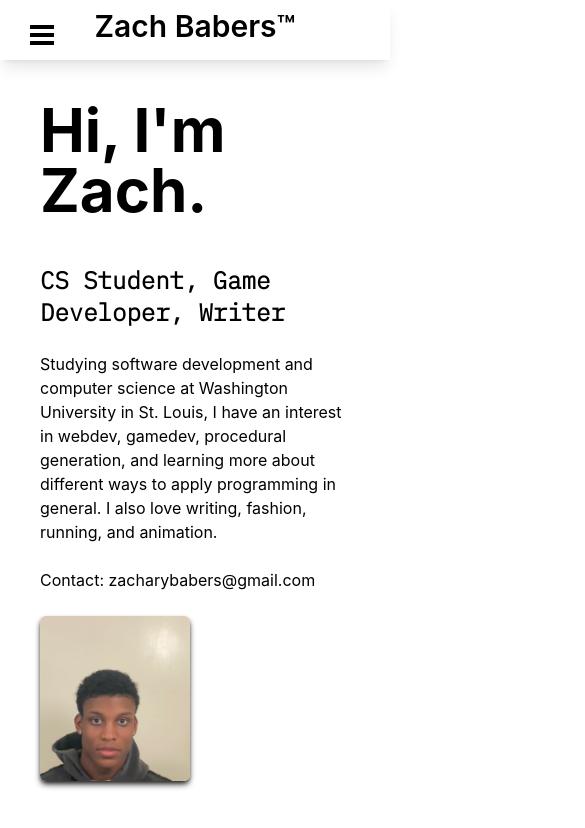
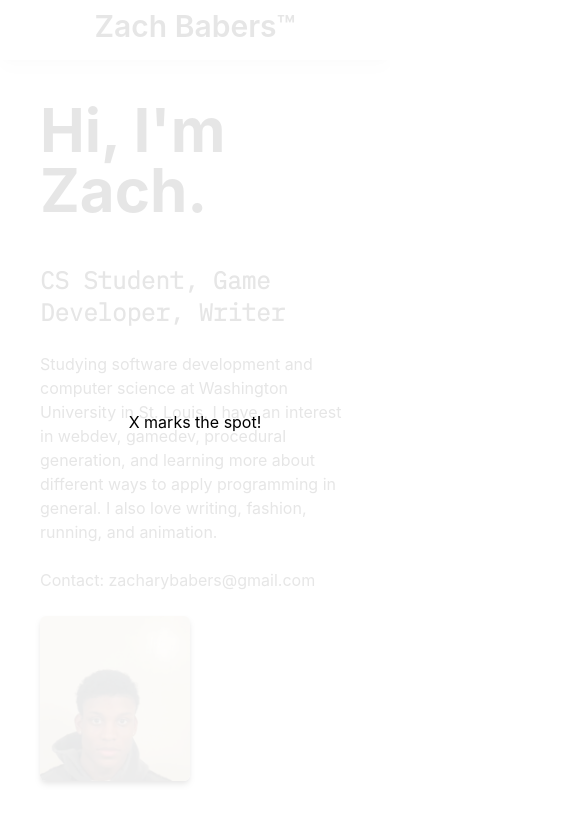
Before and after one commit to zacharybabers/mediasite, a React (Create React App) app: page /about in a window 390 px wide. Shown: the top 828 px of the page, 585 px wide, since content can reach past the window. Built offline with nearby package versions, Linux system fonts and the light colour scheme; what tailwindcss-font-inter would draw is missing.

Commit message:
added initial mobilenav component that will be brought up to switch tabs on mobile / small screen

```diff
--- a/src/App.js
+++ b/src/App.js
@@ -11,6 +11,7 @@ import Aboutpage from './Aboutpage';
 import React, { useState } from "react";
 import Codepage from './Codepage';
 import { WritingProjects } from './writingcomponents/WritingProjects';
+import MobileNav from './MobileNav';
 
 class App extends React.Component {
   constructor(){
@@ -34,6 +35,7 @@ class App extends React.Component {
     return (
       <Router>
         <div className = "app">
+
           <Header/>
           <div className='content'>
             <Routes>
@@ -61,6 +63,7 @@ class App extends React.Component {
               {myRoutes}
             </Routes>
           </div>
+          <MobileNav/>
         </div>
       </Router>
 
--- a/src/Header.js
+++ b/src/Header.js
@@ -2,7 +2,6 @@ import React, { useState, useEffect } from 'react';
 import Nameplate from './Nameplate';
 import Socials from './Socials';
 import Headtabs from './Headtabs';
-import MobileNav from './MobileNav';
 
 const Header = (props) => {
     const [scrolling, setScrolling] = useState(true);
@@ -26,7 +25,6 @@ const Header = (props) => {
         <div className={`sticky shadow-lg top-0 left-0 right-0 transition-transform duration-300 transform ${
             scrolling ? 'translate-y-0' : '-translate-y-full'
           } bg-white mb-4 pt-2 pb-2`}>
-            <MobileNav/>
             <Socials />
             <Nameplate/>
             <Headtabs/>
--- a/src/MobileNav.js
+++ b/src/MobileNav.js
@@ -1,21 +1,31 @@
-import React from 'react';
+import React, { useState } from 'react';
 import './utilitycss/MobileNav.css';
-import {slide as Menu} from 'react-burger-menu';
 
 const MobileNav = () => {
-    return(
-        <div className='md:hidden mt-0'>
-            <Menu itemListClassName = {"font-ibm font-light z-50"}>
-                <a id="media" className="menu-item" href="/">media</a>
-                <a id="games" className="menu-item" href="/games">games</a>
-                <a id="writing" className="menu-item" href="/writing">writing</a>
-                <a id="3D" className="menu-item" href="/threed">3D</a>
-                <a id="photo" className="menu-item" href="/photo">photo</a>
-                <a id="about" className="menu-item" href="/about">about</a>
-            </Menu>
-        </div>
+  const [isHidden, setIsHidden] = useState(false);
 
-    );
-}
+  const handleClick = () => {
+    setIsHidden(true);
+  };
+
+  const containerStyle = {
+    opacity: isHidden ? 0 : 1,
+    transition: 'opacity 0.5s ease-in-out',
+  };
+
+  return (
+    <div style={containerStyle}>
+      <div className='md:hidden fixed top-0 left-0 w-full h-full z-50 bg-white/90 items-center flex justify-center'>
+        {isHidden ? null : (
+          <div>
+            <button onClick={handleClick} className='text-center'>
+              X marks the spot!
+            </button>
+          </div>
+        )}
+      </div>
+    </div>
+  );
+};
 
 export default MobileNav;
--- a/src/utilitycss/MobileNav.css
+++ b/src/utilitycss/MobileNav.css
@@ -1,61 +1,12 @@
-/* Position and sizing of burger button */
-.bm-burger-button {
-    display: block;
-    position: fixed;
-    width: 24px;
-    height: 20px;
-    left: 30px;
-    top: 25px;
+.fade-out {
+  opacity: 1;
+  transition: opacity 0.5s ease-in-out;
 }
 
-/* Color/shape of burger icon bars */
-.bm-burger-bars {
-    background: black;
-  }
-
-/* Color/shape of burger icon bars on hover*/
-.bm-burger-bars-hover {
-background: red;
+.visible {
+  opacity: 1;
 }
 
-/* Position and sizing of clickable cross button */
-.bm-cross-button {
-height: 24px;
-width: 24px;
+.hidden {
+  opacity: 0;
 }
-
-/* Color/shape of close button cross */
-.bm-cross {
-background: white;
-}
-
-
-
-/* General sidebar styles */
-.bm-menu {
-background: black;
-padding: 2.5em 1.5em 0;
-font-size: 1.15em;
-z-index: 50;
-}
-
-/* Morph shape necessary with bubble or elastic */
-.bm-morph-shape {
-fill: #373a47;
-}
-
-/* Wrapper for item list */
-.bm-item-list {
-color: white;
-padding: 0.8em;
-}
-
-/* Individual item */
-.bm-item {
-display: inline-block;
-}
-
-/* Styling of overlay */
-.bm-overlay {
-background: rgba(0, 0, 0, 0);
-}
```
